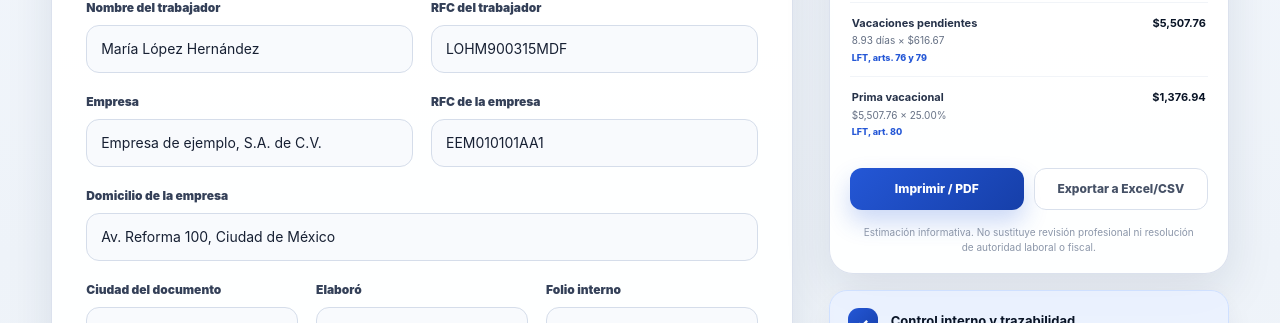
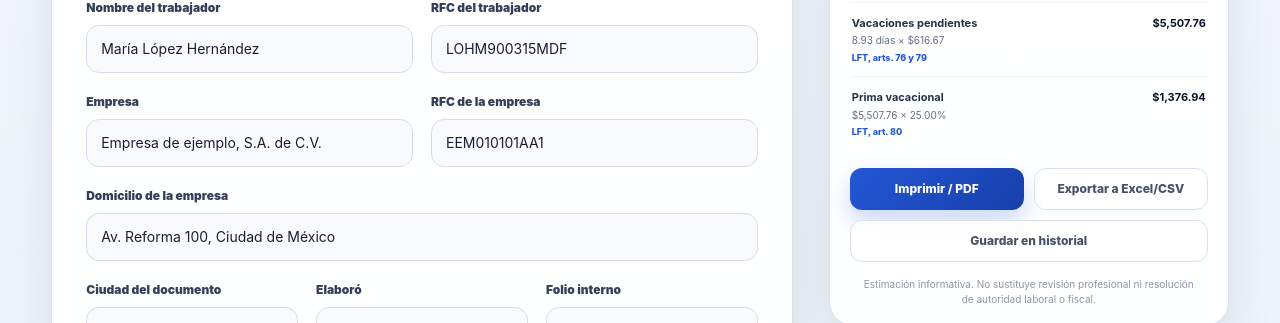
Before and after one commit to Joseluiscruz-hub/Finiquito-Pro-MX-v2, a Next.js app: page / in a window 1280 px wide. Shown: the part 728-1051 px from the top of the page. Built offline with nearby package versions, Linux system fonts and the light colour scheme; no server answers.

Commit message:
Allow saving the current calculation into the local case history.

```diff
--- a/app/components/ResultCard.tsx
+++ b/app/components/ResultCard.tsx
@@ -11,9 +11,11 @@ type Props = {
   result: CalculationResult;
   detailOpen: boolean;
   onToggleDetail: () => void;
+  onSaveCase: () => void;
+  caseStatus: "idle" | "saved" | "error";
 };
 
-export function ResultCard({ form, result, detailOpen, onToggleDetail }: Props) {
+export function ResultCard({ form, result, detailOpen, onToggleDetail, onSaveCase, caseStatus }: Props) {
   const handleExport = useCallback(() => exportCsv(form, result), [form, result]);
   const handlePrint = useCallback(() => window.print(), []);
   const folio = documentFolio(form);
@@ -104,7 +106,7 @@ export function ResultCard({ form, result, detailOpen, onToggleDetail }: Props)
         </p>
       )}
 
-      <div className="result-actions">
+      <div className="result-actions three">
         <button
           type="button"
           className="primary-button wide"
@@ -121,6 +123,14 @@ export function ResultCard({ form, result, detailOpen, onToggleDetail }: Props)
         >
           Exportar a Excel/CSV
         </button>
+        <button
+          type="button"
+          className="ghost-button wide span-2"
+          onClick={onSaveCase}
+          disabled={!result.validDates}
+        >
+          {caseStatus === "saved" ? "Caso guardado" : caseStatus === "error" ? "No se pudo guardar" : "Guardar en historial"}
+        </button>
       </div>
 
       <p className="result-disclaimer">
```
